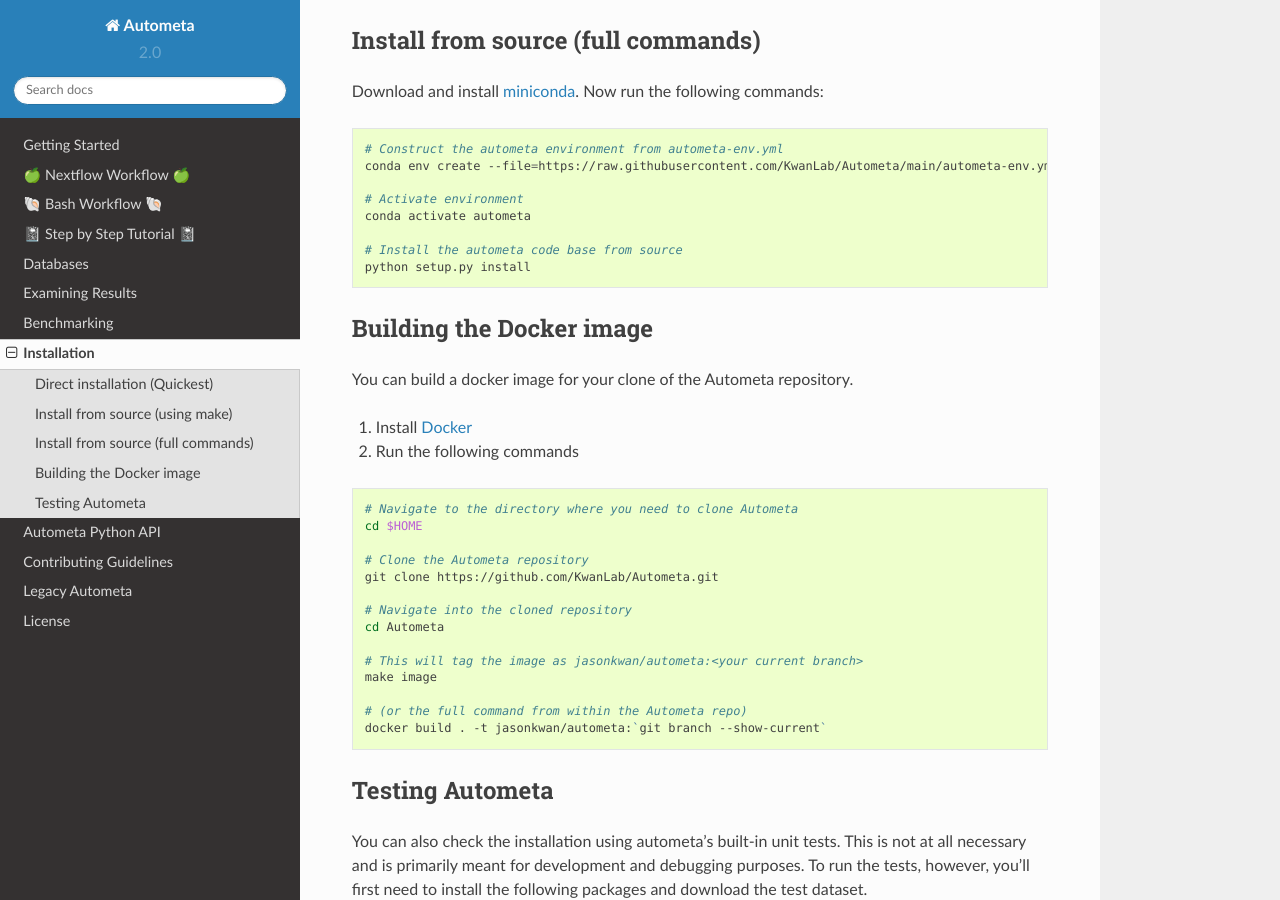
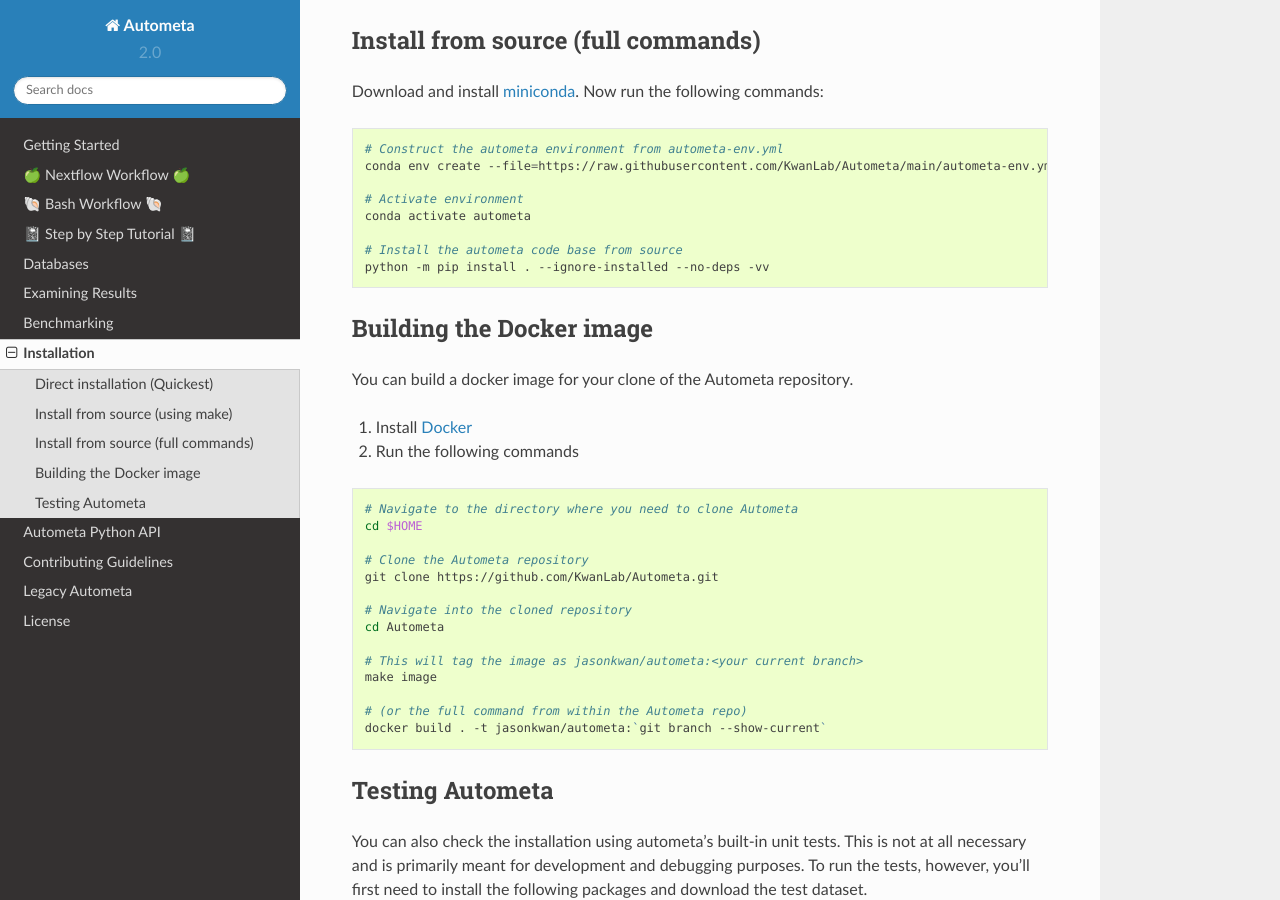
Before and after one commit to KwanLab/Autometa, a Sphinx documentation site: the page built from docs/source/installation.rst, in a window 1280 px wide and 900 px high, scrolled down 1186 px. Built offline with Sphinx 7.4.7 and the Read the Docs theme 2.0.0, drawn with Linux system fonts in a browser that asks for light colours; pages that are not in the unit, such as notebooks, are missing from menus.

Commit message:
:memo: Update python install command under installation from source (full commands)

```diff
--- a/docs/source/installation.rst
+++ b/docs/source/installation.rst
@@ -70,7 +70,7 @@
     conda activate autometa
 
     # Install the autometa code base from source
-    python setup.py install
+    python -m pip install . --ignore-installed --no-deps -vv
 
 Building the Docker image
 =========================
```
